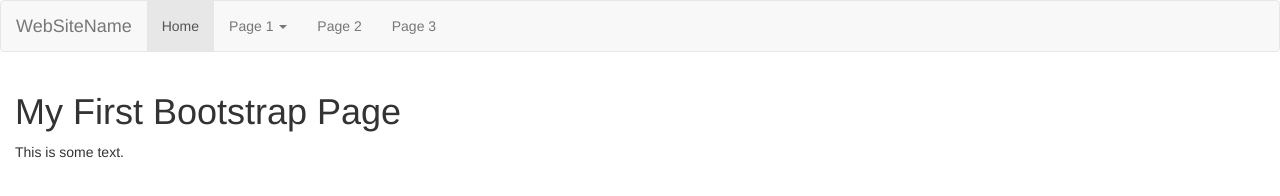
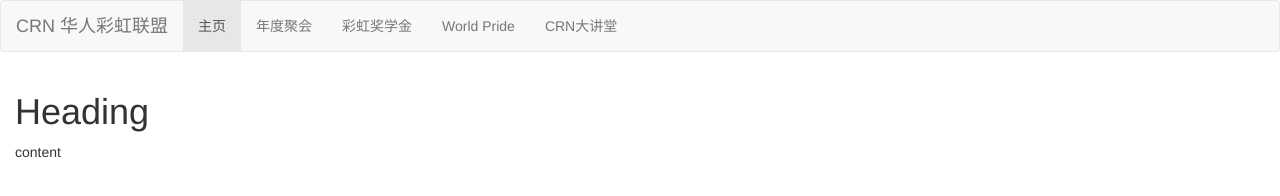
Before and after one commit to GitHanb/crn, a plain HTML site: page index.html in a window 1280 px wide. Drawn offline with nearby package versions, Linux system fonts and the light colour scheme.

Commit message:
Update index.html

```diff
--- a/index.html
+++ b/index.html
@@ -9,14 +9,21 @@
   <script src="https://maxcdn.bootstrapcdn.com/bootstrap/3.4.0/js/bootstrap.min.js"></script>
 </head>
 <body>
-
+<!--navigation bar-->
 <nav class="navbar navbar-default">
   <div class="container-fluid">
     <div class="navbar-header">
-      <a class="navbar-brand" href="#">WebSiteName</a>
+      <a class="navbar-brand" href="#">CRN 华人彩虹联盟</a>
     </div>
     <ul class="nav navbar-nav">
-      <li class="active"><a href="#">Home</a></li>
+      <li class="active"><a href="#">主页</a></li>
+
+      <li><a href="#">年度聚会</a></li>
+      <li><a href="#">彩虹奖学金</a></li>
+      <li><a href="#">World Pride</a></li>
+      <li><a href="#">CRN大讲堂</a></li>
+
+      <!--dropdown menu if needed
       <li class="dropdown">
         <a class="dropdown-toggle" data-toggle="dropdown" href="#">Page 1
         <span class="caret"></span></a>
@@ -26,15 +33,15 @@
           <li><a href="#">Page 1-3</a></li>
         </ul>
       </li>
-      <li><a href="#">Page 2</a></li>
-      <li><a href="#">Page 3</a></li>
+      -->
     </ul>
   </div>
 </nav>
 
+<!--content-->
 <div class="container-fluid">
-  <h1>My First Bootstrap Page</h1>
-  <p>This is some text.</p>
+  <h1>Heading</h1>
+  <p>content</p>
 </div>
 
 </body>
```
